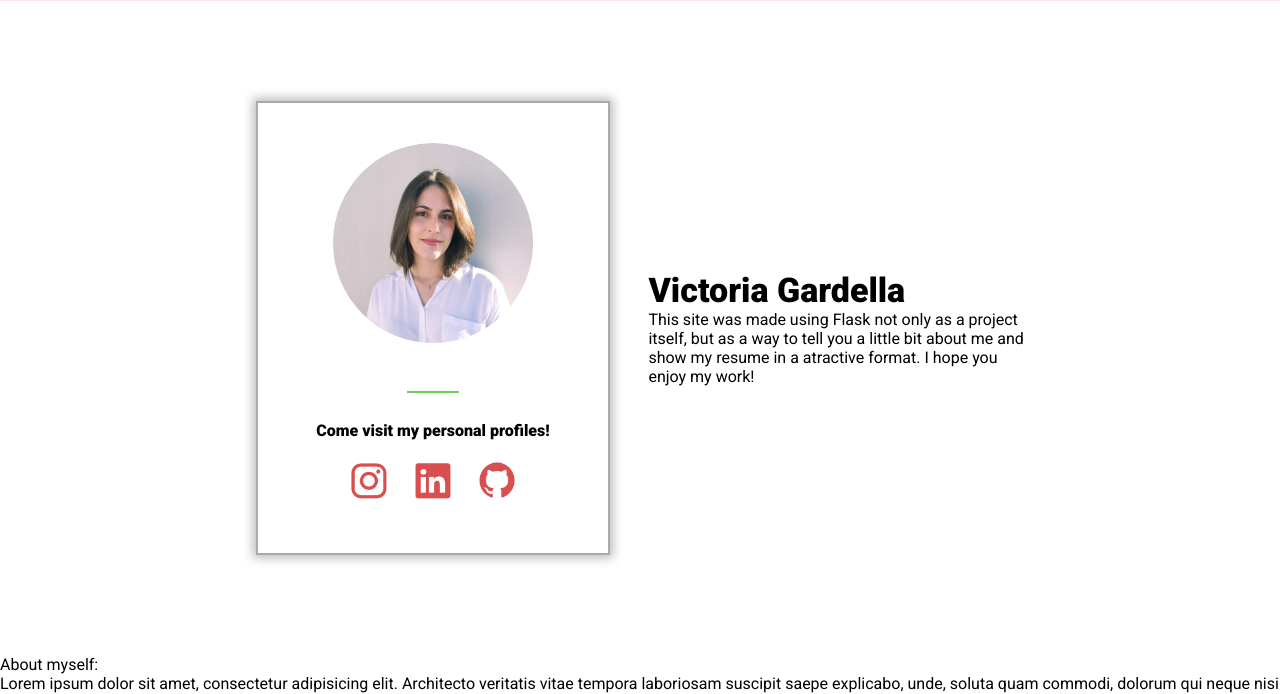
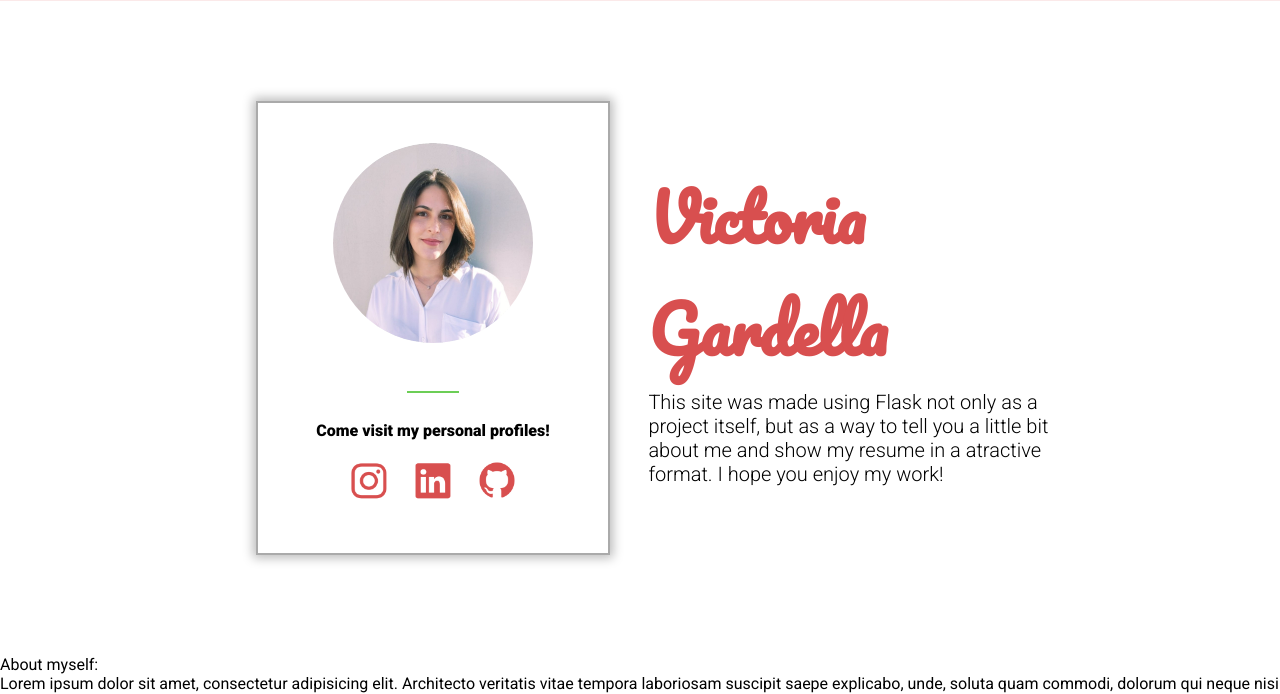
Before and after one commit to VGardella/personalwebpage-flask, a Flask app: page / in a window 1280 px wide. Shown: the part 89-783 px from the top of the page. Run offline with Flask 2, Linux system fonts and the light colour scheme.

Commit message:
Add style to introcard section

```diff
--- a/personalweb/static/styles/home.css
+++ b/personalweb/static/styles/home.css
@@ -69,12 +69,13 @@ hr{
 }
 
 .principal .text{
-    width: 50%;
+    width: 450px;
+    height: 450px;
     display: flex;
     flex-direction: column;
     flex-shrink: 0;
     justify-content: center;
-    padding: 10% 5%;
+    padding: 0 5%;
 }
 
 .principal .imb-box .icons{
@@ -86,9 +87,29 @@ hr{
     padding: 0 10px;
 }
 
-/*PRINCIPAL - PRESENTATION*/
+/*PRINCIPAL - INTROCARD*/
+
+.principal .text{
+    display: flex;
+    flex-shrink: 0;
+}
 
 .principal .text .title{
-    font-size: 34px;
+    font-size: 64px;
     font-weight: 900;
+    font-family: 'Pacifico', cursive;
+    color: 	#d84f4f;
+    padding: -1;
 }
+
+.principal .text .subtitle{
+    font-size: 30px;
+    font-weight: 500;
+    padding-top: 20px;
+}
+
+.principal .text .subtext{
+    font-size: 20px;
+    font-weight: 300;
+    padding: 5px 0;
+}
```
